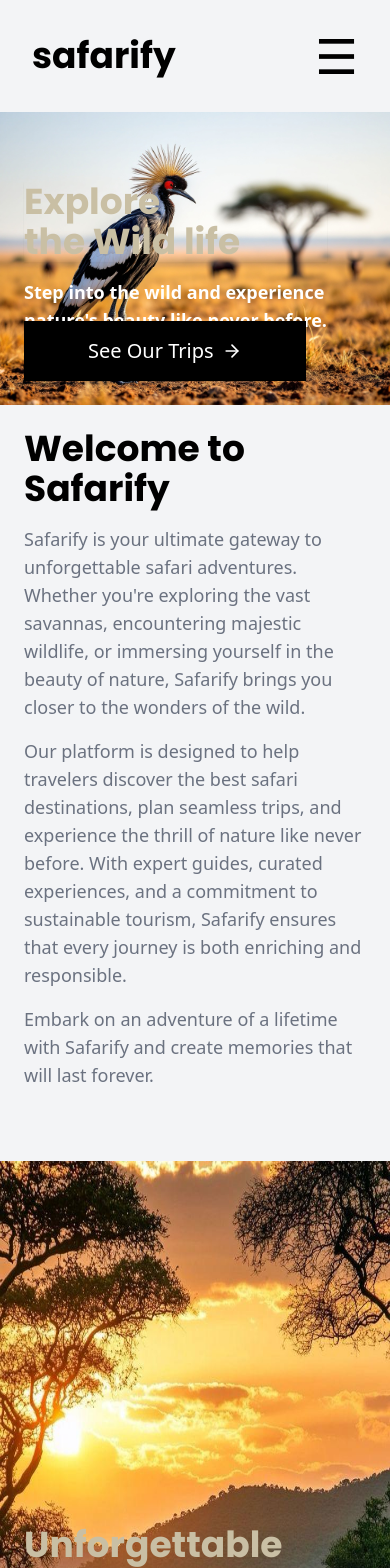
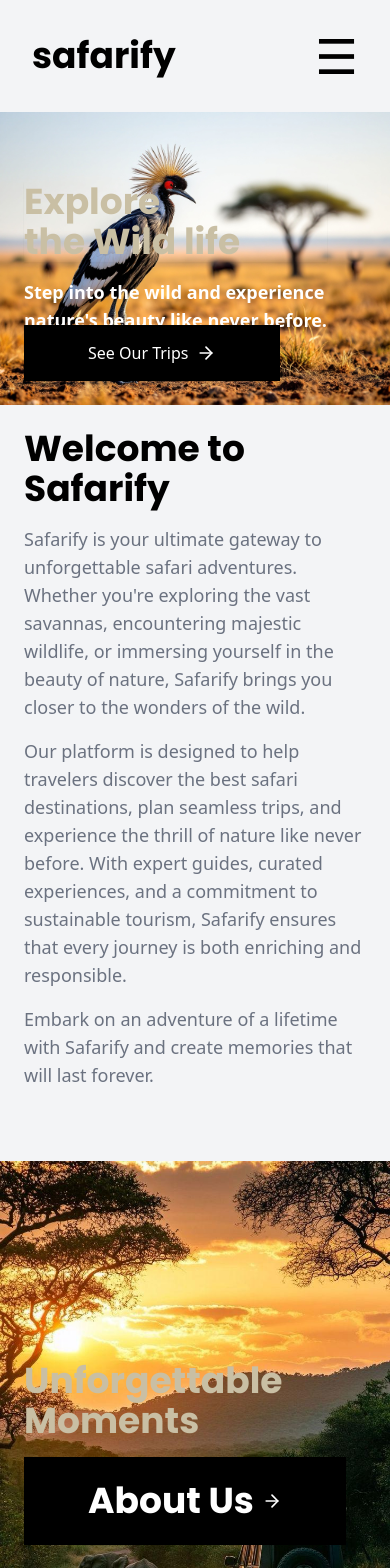
Before and after one commit to AbubakerSalah/safarify, a React (Vite) app: page / in a window 390 px wide. Shown: the top 1568 px of the page. Built offline with nearby package versions, Linux system fonts and the light colour scheme.

Commit message:
Fixed bug

```diff
--- a/src/Pages/Home.jsx
+++ b/src/Pages/Home.jsx
@@ -25,7 +25,7 @@ export default function Home() {
         </div>
         <div className="absolute p-6 bottom-0 lg:mb-32">
           <Link to="/portfolio">
-            <button className="bg-black text-white px-16 md:px-20 py-4 text-xl flex items-center gap-2 group transition-all duration-300">
+            <button className="bg-black text-white px-16 md:px-20 py-4 md:text-xl flex items-center gap-2 group transition-all duration-300">
               See Our Trips
               <ArrowRight className="w-5 h-5 transform transition-transform duration-300 group-hover:translate-x-2" />
             </button>
@@ -72,14 +72,14 @@ export default function Home() {
       </div>
       <div>
         <div className="flex justify-start items-center relative mt-12">
-          <img src="/ee.jpeg" alt="Safari" className="w-full h-[900px]" />
+          <img src="/ee.jpeg" alt="Safari" className="w-full h-auto" />
 
           <div className="absolute text-[#c9bfa4] text-4xl md:text-6xl lg:text-8xl font-bold p-6 font-poppins ">
             <h4>
               Unforgettable <br /> Moments
             </h4>
             <Link to="/about">
-              <button className="bg-black text-white px-16 md:px-20 py-6 mt-4 text-xl flex items-center gap-2 group transition-all duration-300">
+              <button className="bg-black text-white px-16 md:px-20 py-6 mt-4 ms:text-xl flex items-center gap-2 group transition-all duration-300">
                 About Us
                 <ArrowRight className="w-5 h-5 transform transition-transform duration-300 group-hover:translate-x-2" />
               </button>
```
